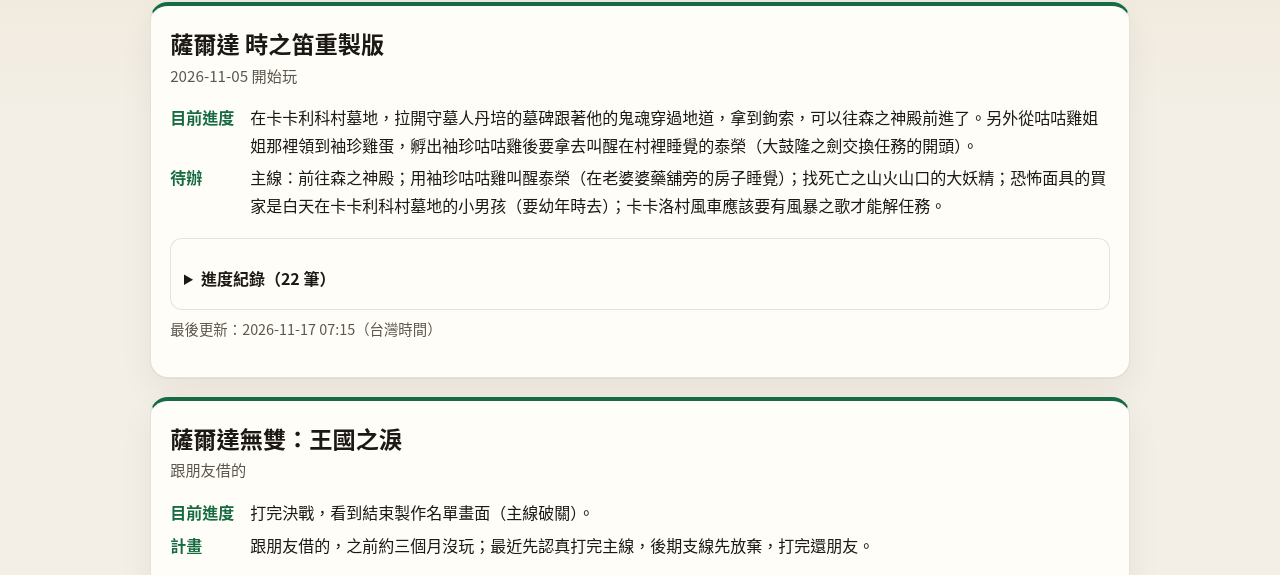
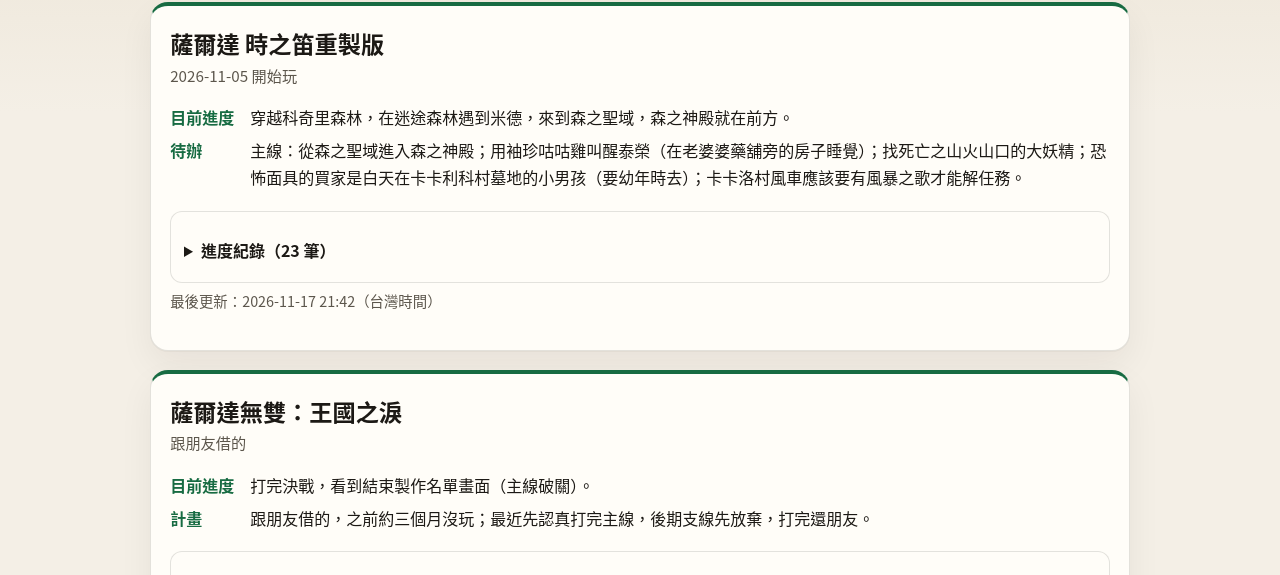
Before and after one commit to yzslay/GrokDailyUpdate, a plain HTML site: page game/index.html in a window 1280 px wide. Shown: the part 168-743 px from the top of the page. Drawn offline with Linux system fonts and the light colour scheme.

Commit message:
game: 時之笛 來到森之聖域 (2026-11-17 21:42)
Co-authored-by: Roger Hsiao <yzslay@users.noreply.github.com>

```diff
--- a/game/index.html
+++ b/game/index.html
@@ -45,14 +45,15 @@
 
         <dl class="status">
           <dt>目前進度</dt>
-          <dd>在卡卡利科村墓地，拉開守墓人丹培的墓碑跟著他的鬼魂穿過地道，拿到鉤索，可以往森之神殿前進了。另外從咕咕雞姐姐那裡領到袖珍雞蛋，孵出袖珍咕咕雞後要拿去叫醒在村裡睡覺的泰榮（大鼓隆之劍交換任務的開頭）。</dd>
+          <dd>穿越科奇里森林，在迷途森林遇到米德，來到森之聖域，森之神殿就在前方。</dd>
           <dt>待辦</dt>
-          <dd>主線：前往森之神殿；用袖珍咕咕雞叫醒泰榮（在老婆婆藥舖旁的房子睡覺）；找死亡之山火山口的大妖精；恐怖面具的買家是白天在卡卡利科村墓地的小男孩（要幼年時去）；卡卡洛村風車應該要有風暴之歌才能解任務。</dd>
+          <dd>主線：從森之聖域進入森之神殿；用袖珍咕咕雞叫醒泰榮（在老婆婆藥舖旁的房子睡覺）；找死亡之山火山口的大妖精；恐怖面具的買家是白天在卡卡利科村墓地的小男孩（要幼年時去）；卡卡洛村風車應該要有風暴之歌才能解任務。</dd>
         </dl>
 
         <details class="log-box">
-          <summary>進度紀錄（22 筆）</summary>
+          <summary>進度紀錄（23 筆）</summary>
         <ol class="log" reversed>
+          <li><time>2026-11-17 21:42</time> 穿越科奇里森林，在迷途森林遇到米德，來到森之聖域。</li>
           <li><time>2026-11-17 07:15</time> 在卡卡利科村墓地，拉開守墓人丹培的墓碑跟著他的鬼魂穿過地道，拿到鉤索，可以往森之神殿前進了。另外從咕咕雞姐姐那裡領到袖珍雞蛋，孵出袖珍咕咕雞後要拿去叫醒在村裡睡覺的泰榮（大鼓隆之劍交換任務的開頭）。</li>
           <li><time>2026-11-16 23:33</time> 拔出大師之劍後時間來到七年後，時之賢者出現，要我們去找森之神殿；接著出現希卡，要我們先去開卡卡利科村。</li>
           <li><time>2026-11-16 14:26</time> 薩爾達公主逃難去了，留下一個笛子。到了時之神殿，吹了笛子，看到大師之劍。接著應該就是拔劍了。</li>
@@ -78,7 +79,7 @@
         </ol>
         </details>
 
-        <p class="updated">最後更新：2026-11-17 07:15（台灣時間）</p>
+        <p class="updated">最後更新：2026-11-17 21:42（台灣時間）</p>
       </section>
       <section class="panel card--game game" id="hyrule-warriors-aoi" aria-labelledby="hwa-title">
         <h2 id="hwa-title">薩爾達無雙：王國之淚</h2>
```
